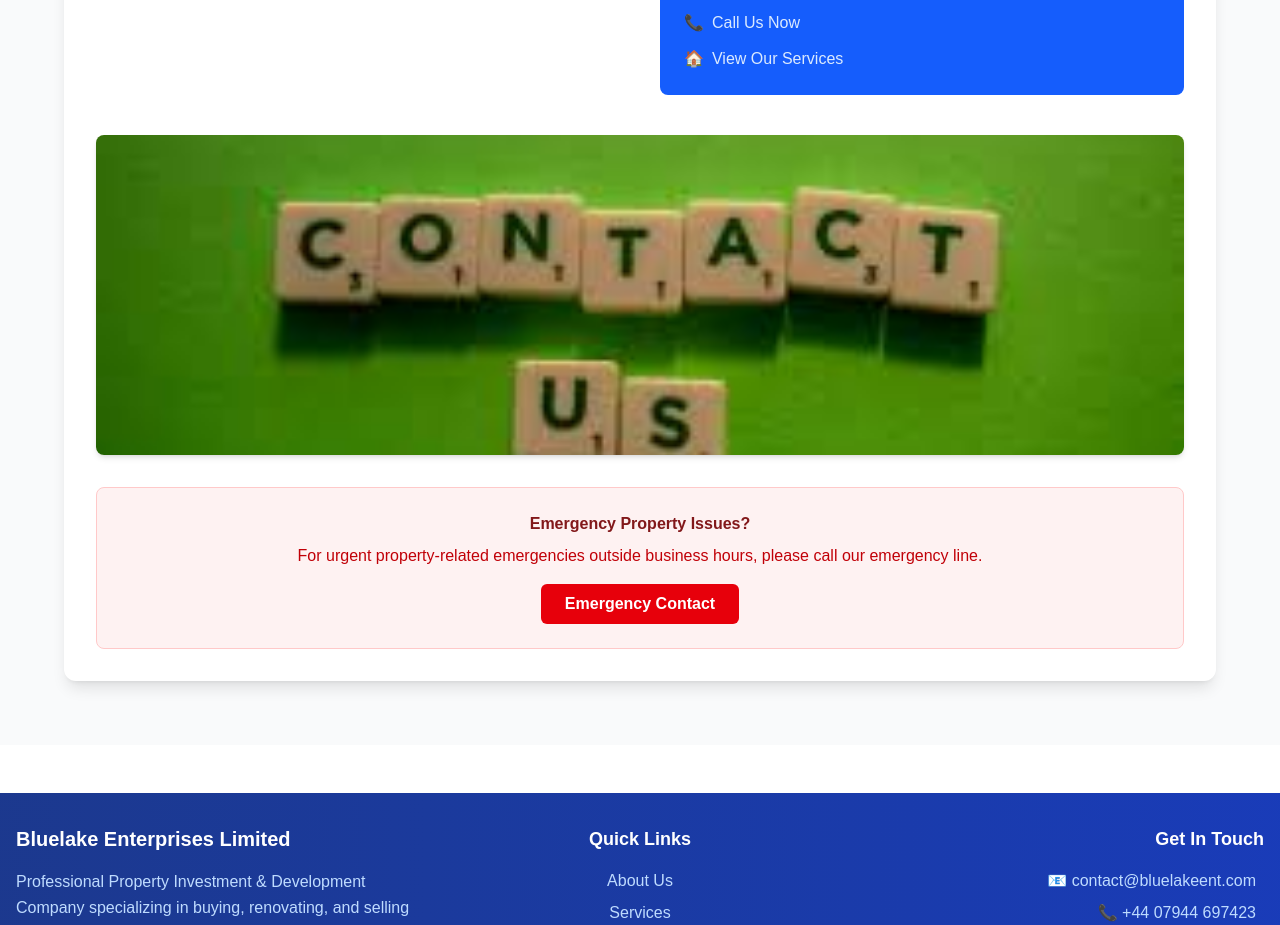
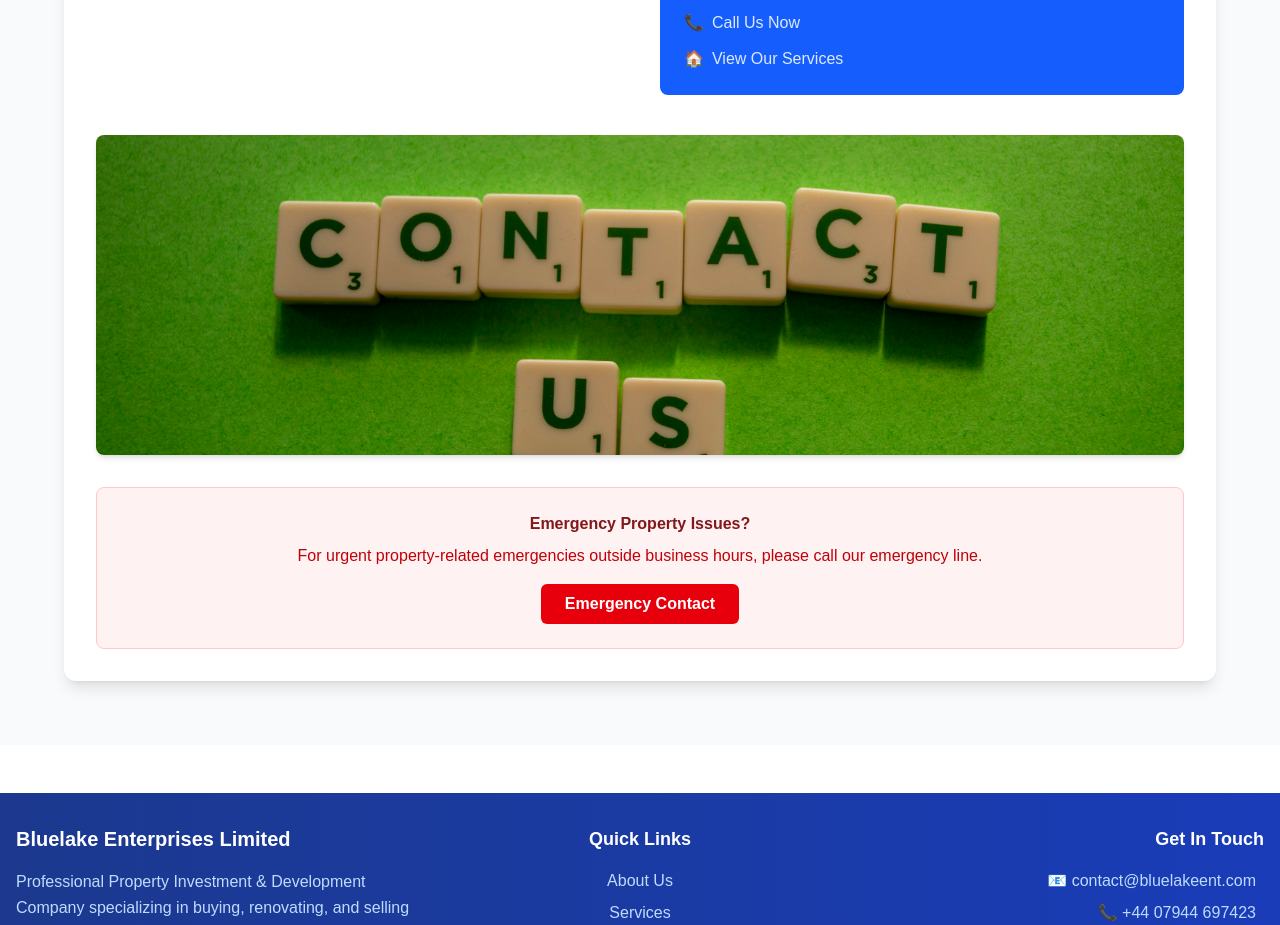
Before and after one commit to Dev-Bigboss/bluelakes-enterprises, a Next.js app: page / in a window 1280 px wide. Shown: the part 6960-7885 px from the top of the page. Built offline with nearby package versions, Linux system fonts and the light colour scheme.

Commit message:
Fix image source in Contact component from 'contact.jpeg' to 'contact.jpg' for correct file reference.

```diff
--- a/src/components/Contact.tsx
+++ b/src/components/Contact.tsx
@@ -313,7 +313,7 @@ const Contact = () => {
       <div className="text-center mb-8">
         {!imageError ? (
           <Image
-            src="/contact.jpeg"
+            src="/contact.jpg"
             alt="Bluelake Enterprises office location in Greenhithe, England - professional property development consultations and client meetings"
             className="w-full h-64 md:h-80 object-cover rounded-lg shadow-md mx-auto"
             onError={() => setImageError(true)}
```
